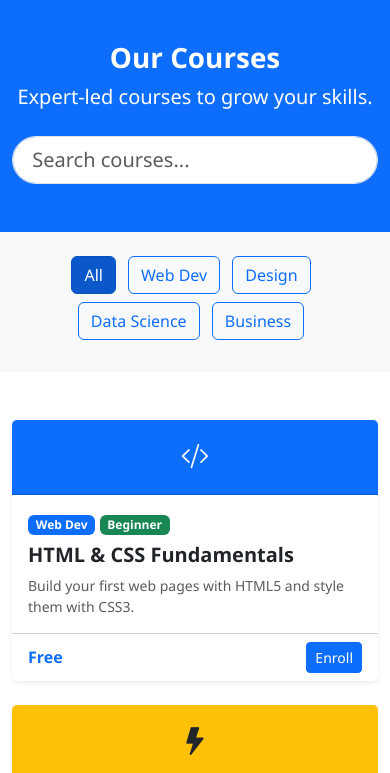
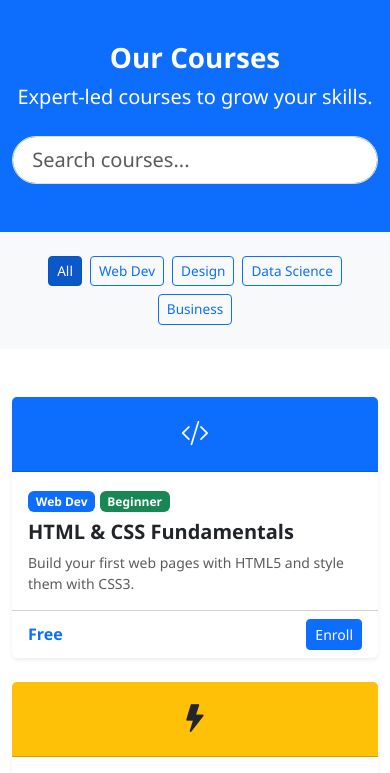
Before and after one commit to Taty-ana-ugh/EduLearn, a plain HTML site: page courses.html in a window 390 px wide. Shown: the part 67-840 px from the top of the page. Drawn offline with nearby package versions, Linux system fonts and the light colour scheme.

Commit message:
fixed mobile responsiveness on courses page

```diff
--- a/courses.html
+++ b/courses.html
@@ -50,12 +50,12 @@
 
   <!-- FILTER BUTTONS -->
   <section class="py-4 bg-light">
-    <div class="container text-center">
-      <button class="btn btn-primary me-2 mb-2 filter-btn active" data-filter="all">All</button>
-      <button class="btn btn-outline-primary me-2 mb-2 filter-btn" data-filter="web">Web Dev</button>
-      <button class="btn btn-outline-primary me-2 mb-2 filter-btn" data-filter="design">Design</button>
-      <button class="btn btn-outline-primary me-2 mb-2 filter-btn" data-filter="data">Data Science</button>
-      <button class="btn btn-outline-primary me-2 mb-2 filter-btn" data-filter="business">Business</button>
+    <div class="container text-center d-flex flex-wrap justify-content-center gap-2">
+      <button class="btn btn-primary btn-sm btn-md-normal filter-btn active" data-filter="all">All</button>
+      <button class="btn btn-outline-primary btn-sm btn-md-normal filter-btn" data-filter="web">Web Dev</button>
+      <button class="btn btn-outline-primary btn-sm btn-md-normal filter-btn" data-filter="design">Design</button>
+      <button class="btn btn-outline-primary btn-sm btn-md-normal filter-btn" data-filter="data">Data Science</button>
+      <button class="btn btn-outline-primary btn-sm btn-md-normal filter-btn" data-filter="business">Business</button>
     </div>
   </section>
 
--- a/css/style.css
+++ b/css/style.css
@@ -136,4 +136,14 @@ body.dark-mode hr {
   .hero-section h1 {
     font-size: 2rem;
   }
+  .filter-btn {
+    font-size: 0.85rem;
+  }
 }
+
+@media (min-width: 769px) {
+  .btn-md-normal {
+    font-size: 1rem;
+    padding: 0.375rem 0.75rem;
+  }
+}
```
